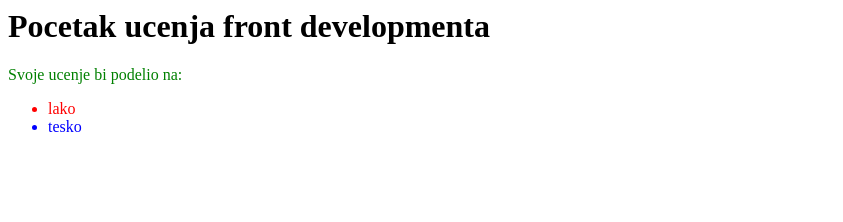
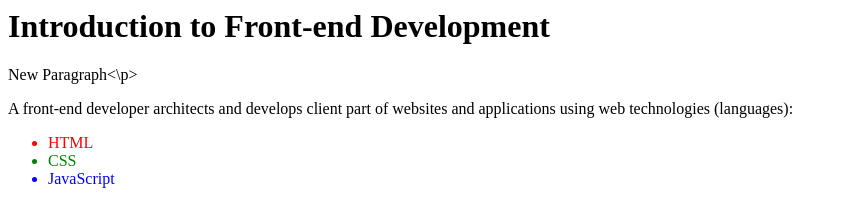
Before and after one commit to VeljkoCvijic/front-end-development, a plain HTML site: page index.html in a window 1280 px wide. Shown: the whole page, without its empty margins (0-843 px from the left). Drawn offline with Linux system fonts and the light colour scheme.

Commit message:
New Paragraph added

```diff
--- a/index.html
+++ b/index.html
@@ -1,6 +1,10 @@
-<h1> Pocetak ucenja front developmenta </h1>
-<p style= "color: green;"> Svoje ucenje bi podelio na: </p>
+<h1> Introduction to Front-end Development</h1>
+
+<p> New Paragraph<\p>
+<p> A front-end developer architects and develops client part of websites and applications using web technologies (languages):</p>
+
 <ul>
-<li style="color: red;"> lako </li>
-<li style="color: blue;"> tesko </li>
+                                   <li style="color: rgb(255, 0, 0);"> HTML</li>
+                                   <li style="color: green;"> CSS</li>
+                                   <li style="color: blue;"> JavaScript</li>
 </ul>
```
